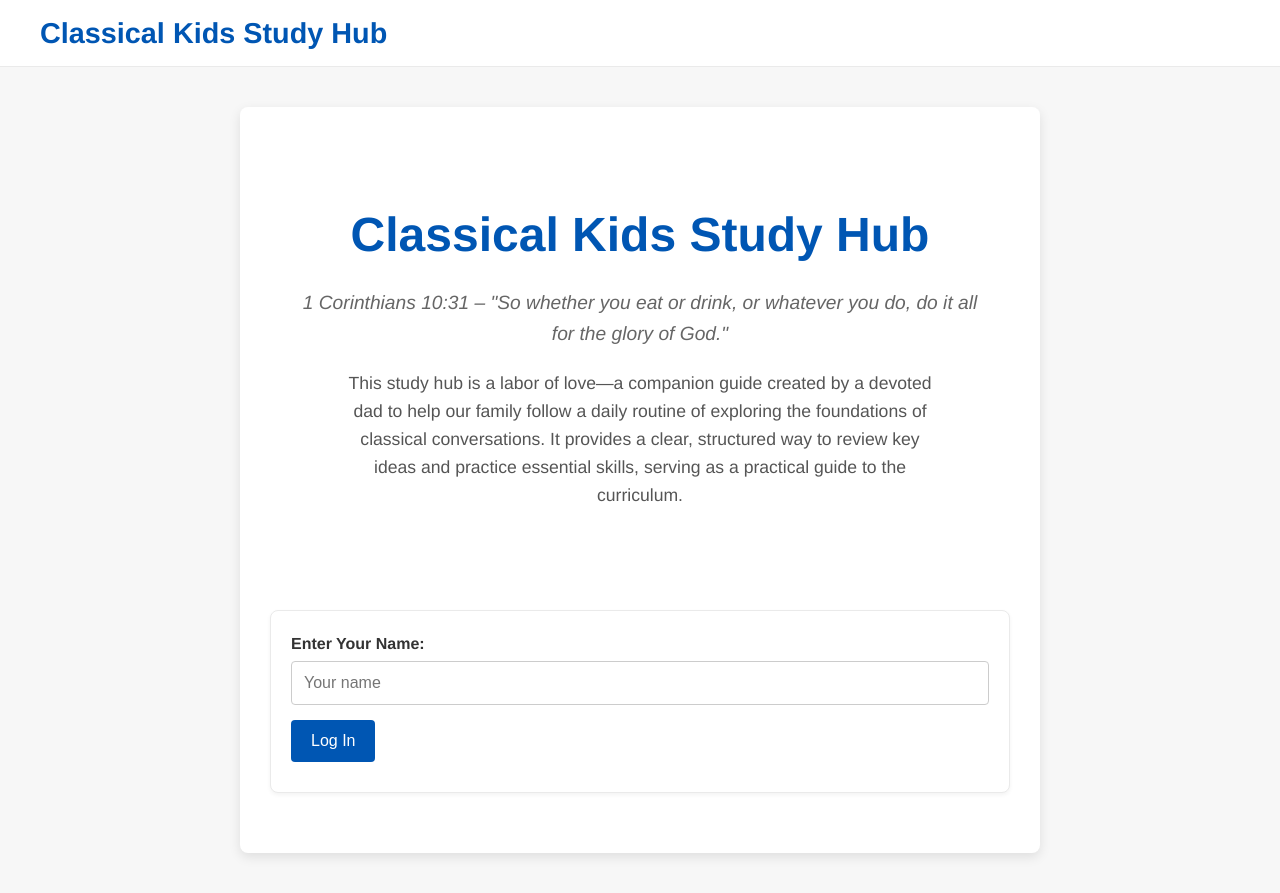
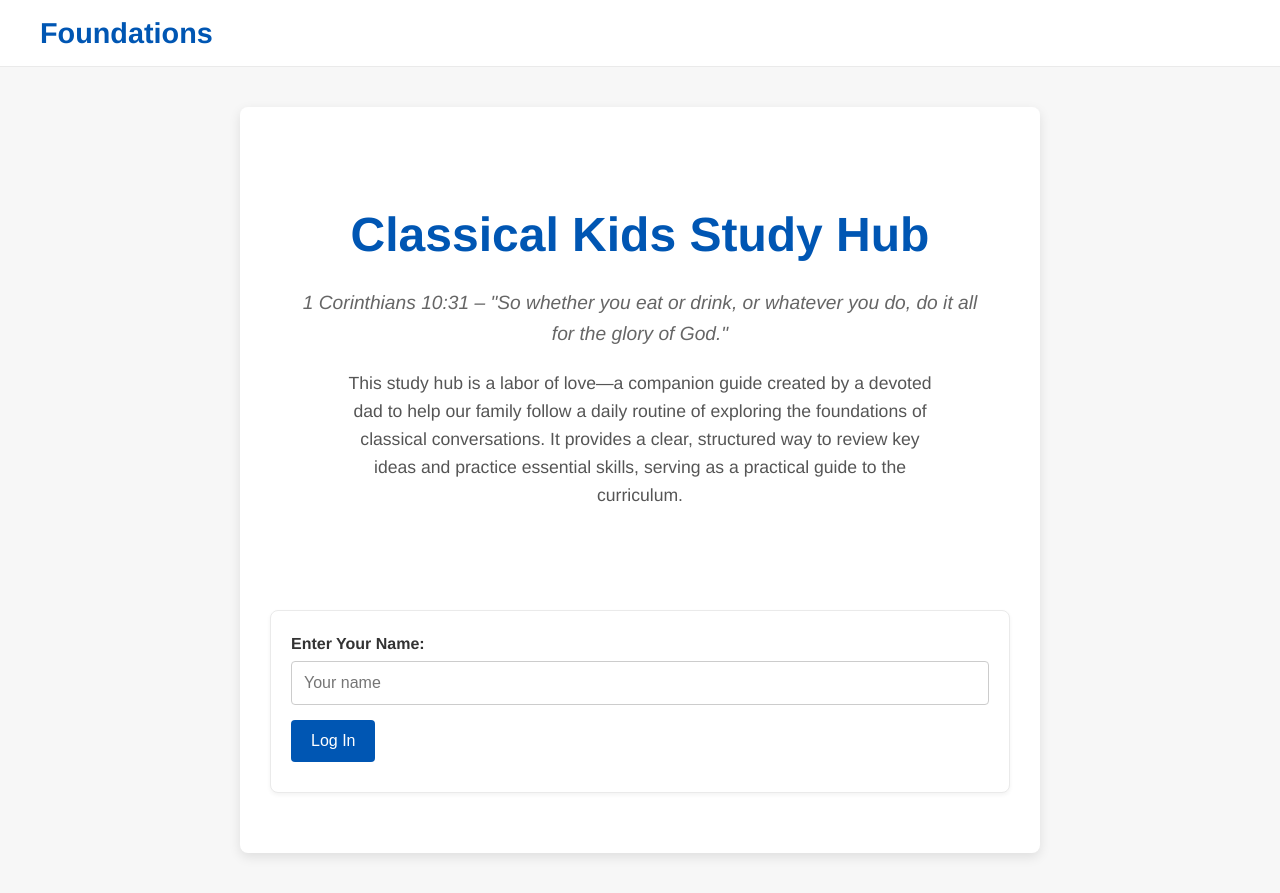
Before and after one commit to caamanoluismiguel/cc-cycles, a plain HTML site: page index.html in a window 1280 px wide. Drawn offline with Linux system fonts and the light colour scheme.

Commit message:
Update index.html

```diff
--- a/index.html
+++ b/index.html
@@ -167,7 +167,7 @@
 <body>
   <header>
     <div class="header-container">
-      <div class="logo">Classical Kids Study Hub</div>
+      <div class="logo">Foundations</div>
       <!-- (Optional navigation items) -->
     </div>
   </header>
```
